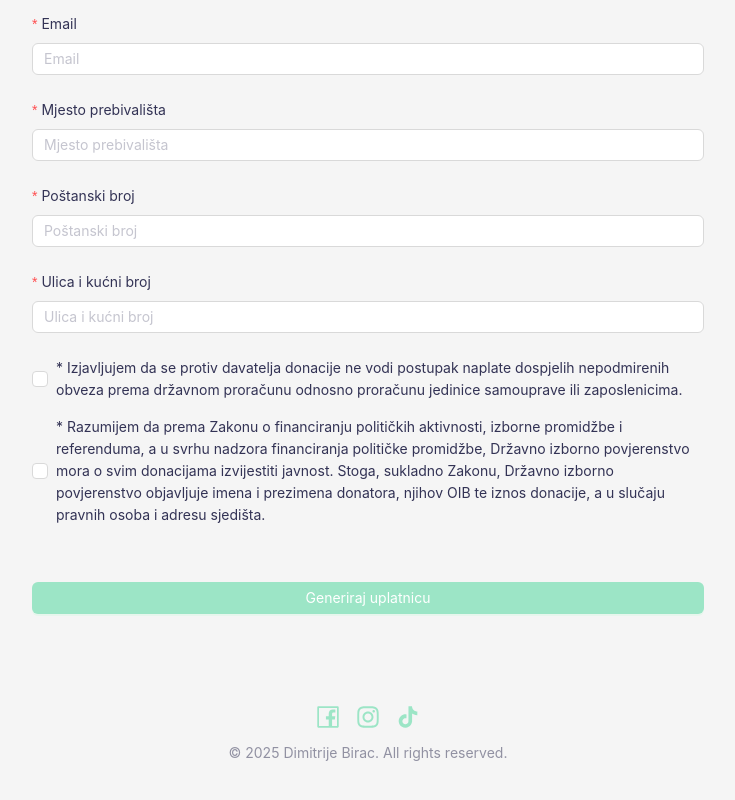
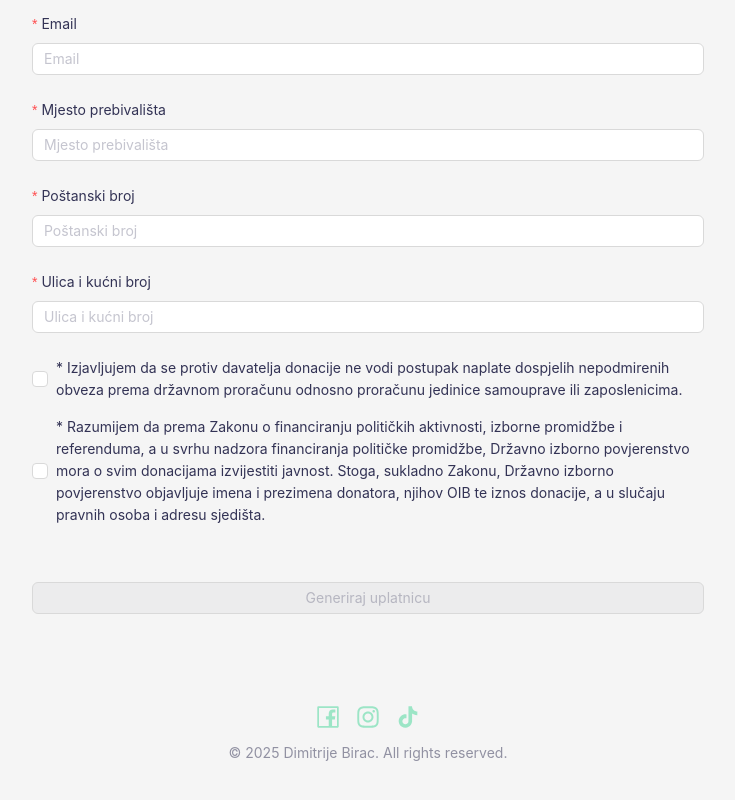
Before and after one commit to DimitrijeBirac/donacije, a React (Vite) app: page / in a window 1280 px wide. Shown: the part 871-1671 px from the top of the page, without its empty margins (272-1007 px from the left). Built offline with nearby package versions, Linux system fonts and the light colour scheme.

Commit message:
chore: disable donation button

```diff
--- a/src/App.jsx
+++ b/src/App.jsx
@@ -271,7 +271,12 @@ function App() {
                 </Checkbox.Group>
               </Form.Item>
 
-              <Button type="primary" className="mt-8 w-full" htmlType="submit">
+              <Button
+                type="primary"
+                className="mt-8 w-full"
+                htmlType="submit"
+                disabled
+              >
                 Generiraj uplatnicu
               </Button>
             </Form>
```
